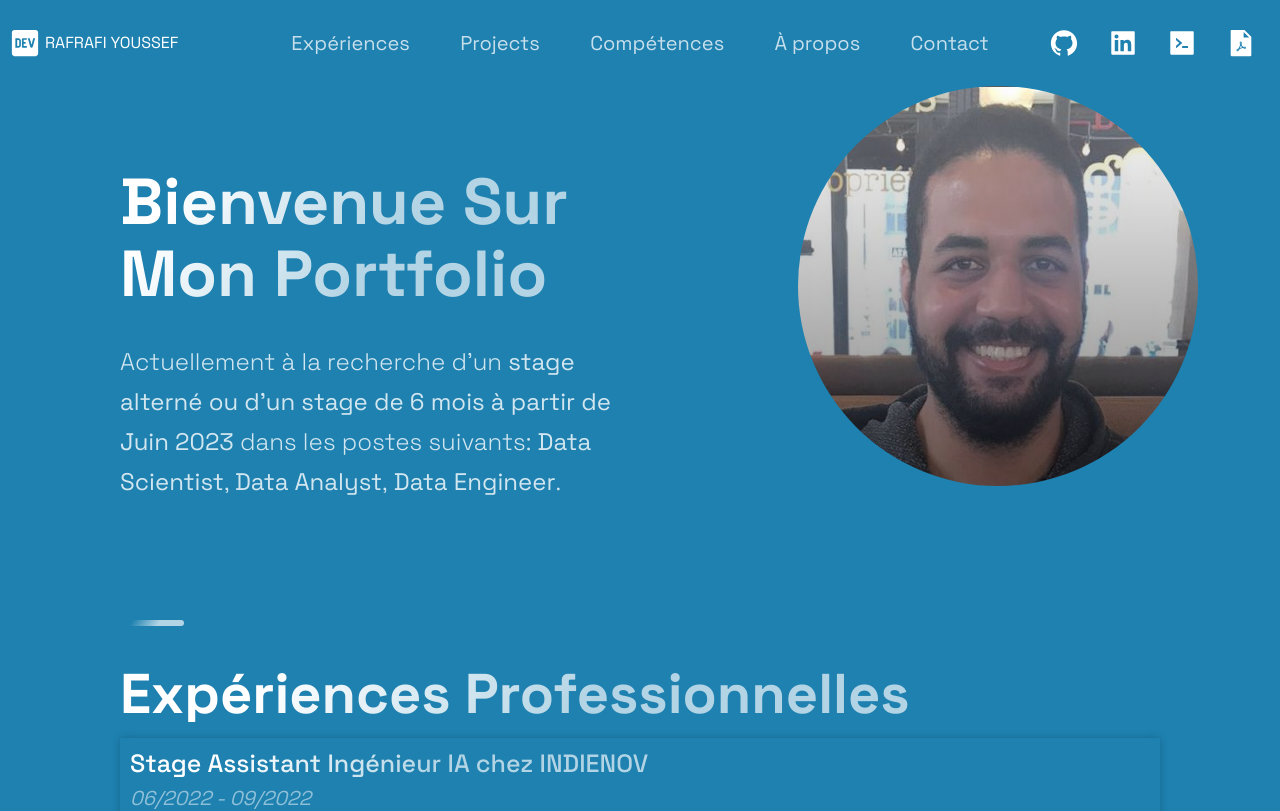
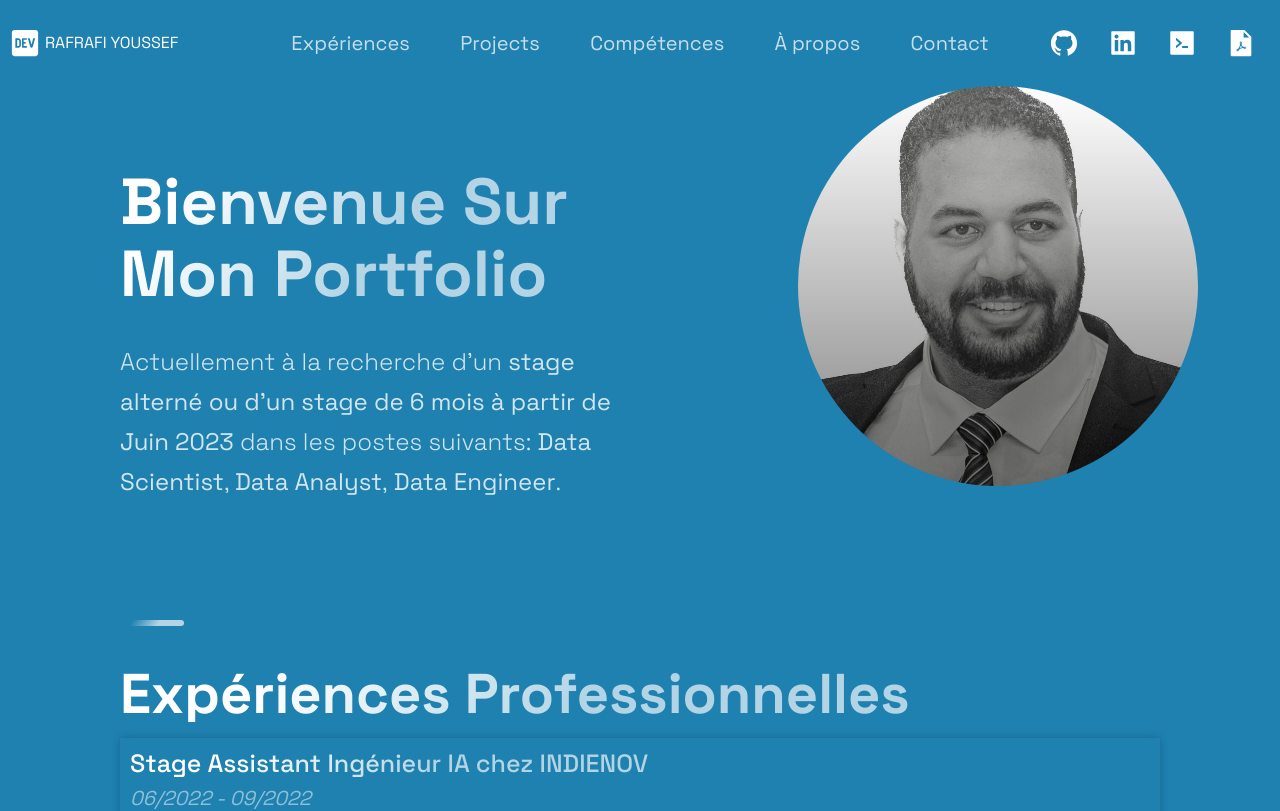
Before and after one commit to youssefrafra/portfolio2, a Next.js app: page / in a window 1280 px wide. Shown: the top 811 px of the page. Built offline with nearby package versions, Linux system fonts and the light colour scheme.

Commit message:
Changed profile img

```diff
--- a/src/components/BackgroundImg/BackgroundImgStyles.js
+++ b/src/components/BackgroundImg/BackgroundImgStyles.js
@@ -9,9 +9,9 @@ export const BackgroundImgContainer = styled.div`
       rgba(255, 255, 255, 0.30),
       rgba(0, 0, 0, 0.50)
     ),
-    url("/images/profileimg.jpg");
-  background-position: center;
-  background-size: contain;
+    url("/images/img-profile.jpeg");
+  background-position: top;
+  background-size: cover;
   z-index: -1;
   border-radius: 500px;
   width: 400px;
@@ -21,7 +21,7 @@ export const BackgroundImgContainer = styled.div`
     height: 80px;
   }
   @media ${(props) => props.theme.breakpoints.md} {
-    width: 120px;
-    height: 120px;
+    width: 180px;
+    height: 180px;
   }
 `;
--- a/src/components/Header/HeaderStyles.js
+++ b/src/components/Header/HeaderStyles.js
@@ -62,9 +62,13 @@ export const NavLink = styled.a`
     cursor: pointer;
     transform: scale(1.1)
   }
+  @media ${(props) => props.theme.breakpoints.lg} {
+    padding: 0.5rem;
+    font-size: 1.5rem;
+  }
   @media ${(props) => props.theme.breakpoints.sm} {
     padding: 0.5rem;
-    font-size: 1.2rem;
+    font-size: 1.15rem;
   }
 `;
 
```
Also changed, not shown: public/images/img-profile.jpeg (added).
